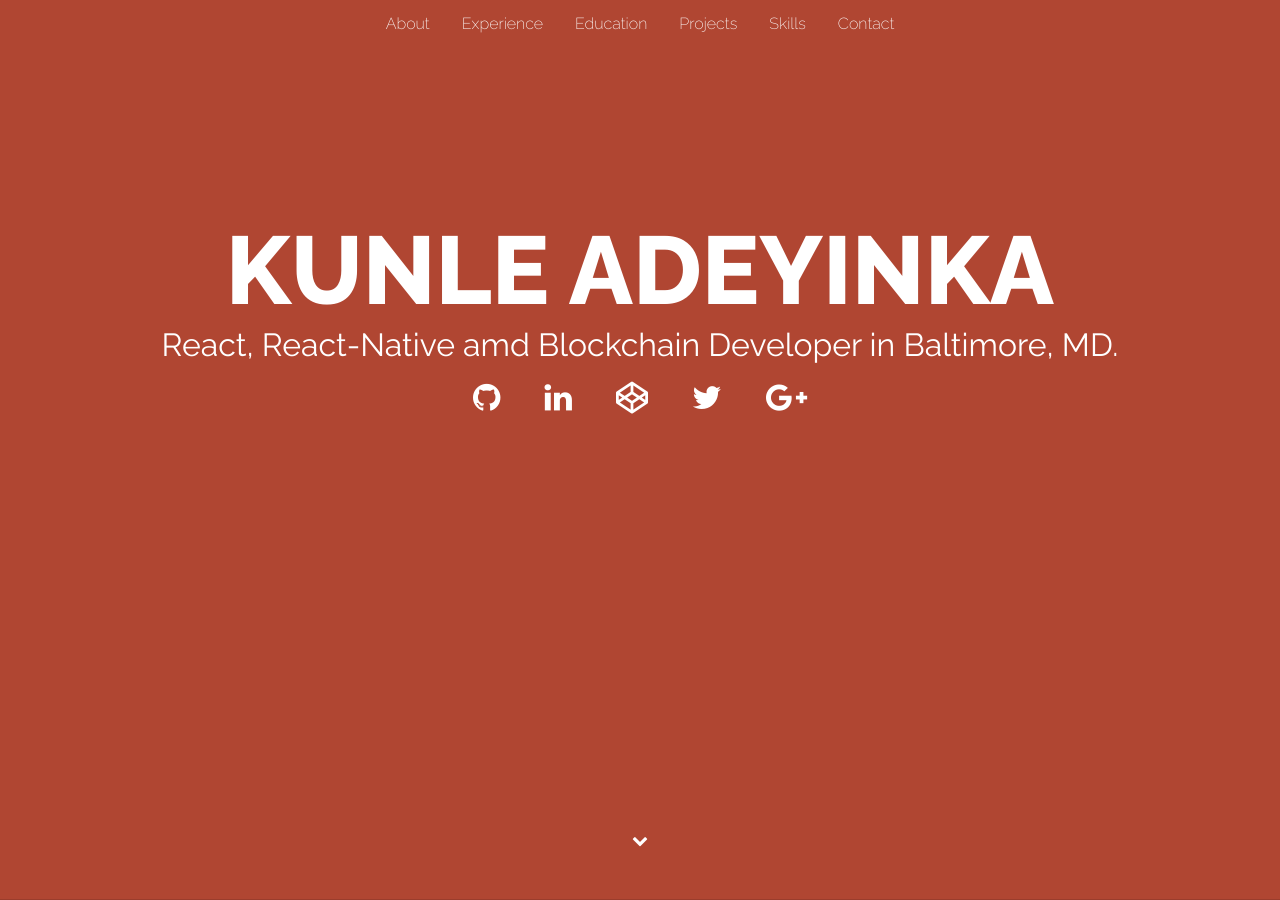
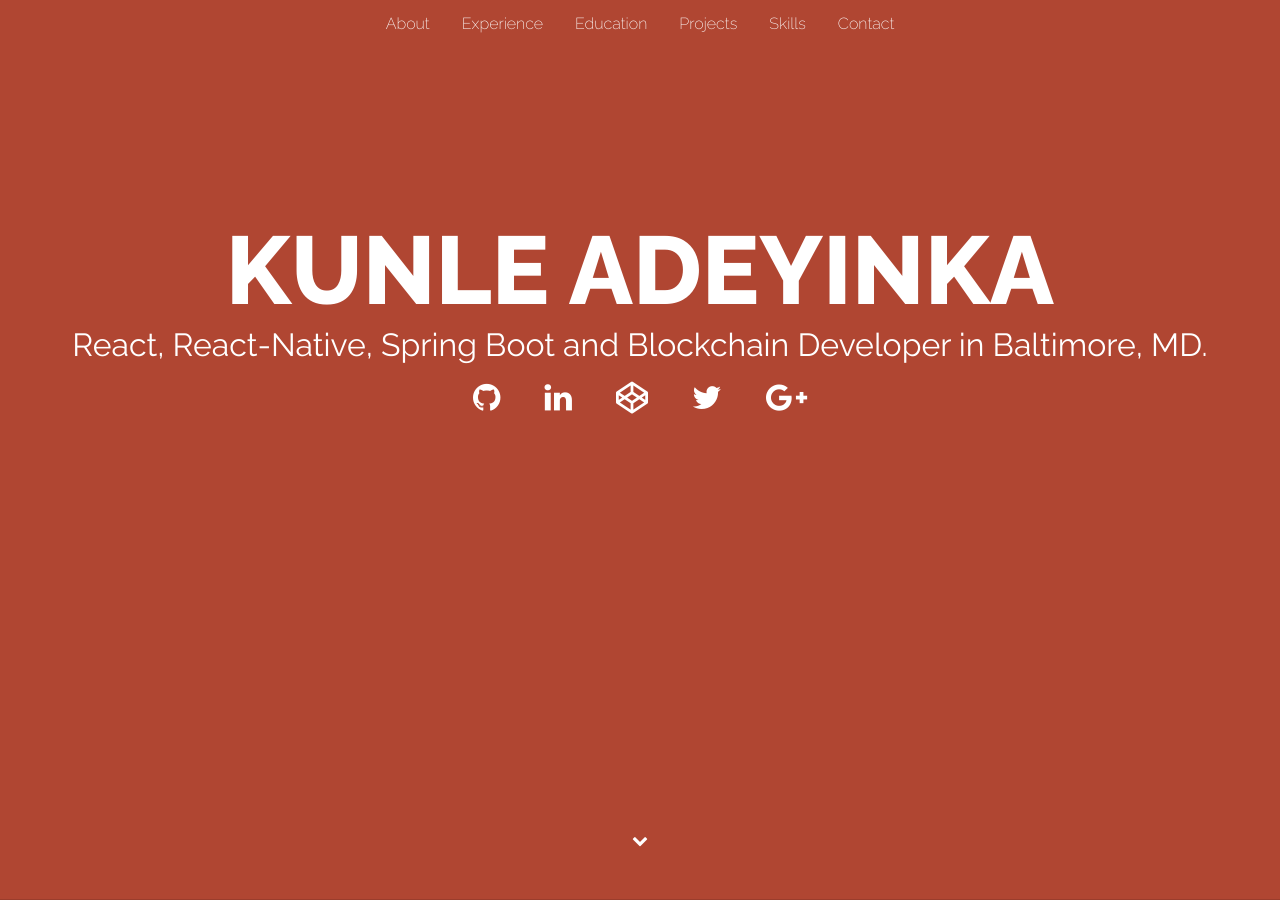
Before and after one commit to kunleAdeyinka/kunleAdeyinka.github.io, a Jekyll site: the page built from index.html, in a window 1280 px wide and 900 px high. Built offline with Jekyll 4.4.1, drawn with Linux system fonts in a browser that asks for light colours; Markdown is read by kramdown in place of the engine named in the settings.

Commit message:
changed background contact form
changed the background style of the contact form

```diff
--- a/css/main.css
+++ b/css/main.css
@@ -245,7 +245,7 @@
     border-radius: 4px;
     border: none;
     margin-bottom: 10px;
-    background: #B04632;
+    background: rgba(176,70,50,.6);
     color: #fff;
     -webkit-transition: .5s ease all;
     transition: .5s ease all;
--- a/index.html
+++ b/index.html
@@ -6,7 +6,7 @@
 <div class="jumbotron">
 	<div class="jumbotron-text">
 	  <h1>Kunle Adeyinka</h1>
-	  <p>React, React-Native amd Blockchain Developer in Baltimore, MD.</p>
+	  <p>React, React-Native, Spring Boot and Blockchain Developer in Baltimore, MD.</p>
 	</div>
 	<div class="jumbotron-social">
         <ul class="ul-social">
```
